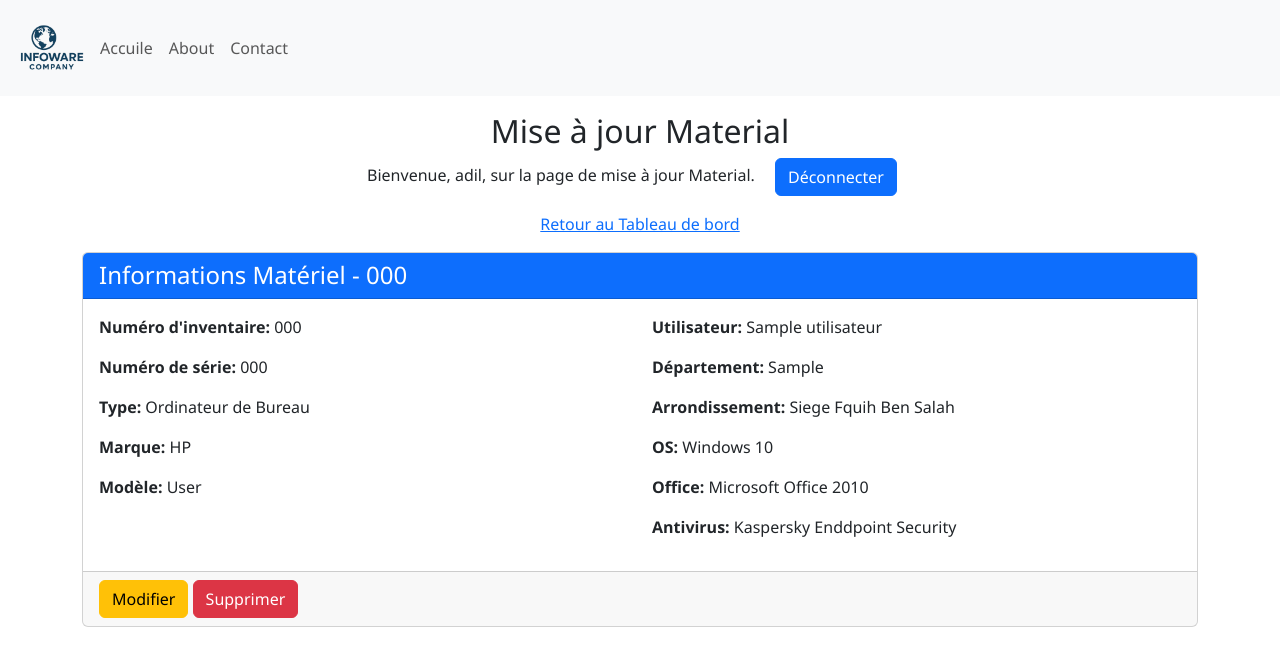
After one commit to the8Proffesional/FLASK, a Flask app: page /detail_material/1 in a window 1280 px wide. The commit adds this page. Shown: the top 666 px of the page. Run offline with Flask 3, Linux system fonts and the light colour scheme; a user stored in the database is signed in; data comes from the database, SQL or seed files in the repository; both versions use the stored data as it was after the commit; tables that the repository leaves empty hold one stand-in row (values such as "Sample post").

Commit message:
add detail material

```diff
--- a/Site/dashbord/material.py
+++ b/Site/dashbord/material.py
@@ -153,7 +153,38 @@ def manage_Materials():
 
     return render_template('Manage_Material.html',  name=session['user'], submitted=False, arrondissements=arrondissements, selected_arrondissement=-1)
 
+@material.route('/detail_material/<int:material_id>', methods=['GET'])
+def detail_material(material_id):
+    if 'user' not in session:
+        return redirect(url_for('adminstration.login'))
+
+    material = Material.query.get_or_404(material_id)
+    model = Model.query.get(material.model_id)
+    type_material = MaterialType.query.get(model.type_material_id)
+    marque = Marque.query.get(model.marque_id)
+    utilisateur = Utilisateur.query.get(material.utilisateur_id)
+    departement = Departement.query.get(utilisateur.departement)
+    arrondissement = Arondissement.query.get(departement.arondissement)
+
+    os_version = OsVersions.query.get(material.os_version_id) if material.os_version_id else None
+    office_version = Officeversions.query.get(material.office_version_id) if material.office_version_id else None
+    antivirus = Antivirus.query.get(material.antivirus_id) if material.antivirus_id else None
+
+    return render_template('detailmaterial.html',
+                           name=session['user'],
+                           material=material,
+                           model=model,
+                           type_material=type_material,
+                           marque=marque,
+                           utilisateur=utilisateur,
+                           departement=departement,
+                           arrondissement=arrondissement,
+                           os_version=os_version,
+                           office_version=office_version,
+                           antivirus=antivirus)
+
 @material.route('/update_material/<int:material_id>', methods=['GET', 'POST'])
+
 def update_material(material_id):
     if 'user' not in session:
         return redirect(url_for('adminstration.login'))
--- a/Site/templates/Manage_Material.html
+++ b/Site/templates/Manage_Material.html
@@ -166,7 +166,7 @@
                           <td> {{ material[2] }} {{ material[3] }} {{ material[1] }}</td>
                           <td>
                             <div class="btn-group float-end" role="group" aria-label="Basic example">
-                            <a href="#" target="blank" class="btn btn-primary">Details</a>
+                            <a href="{{ url_for('material.detail_material', material_id=material[0].id) }}" target="blank" class="btn btn-primary">Details</a>
                             <a href="{{ url_for('material.update_material', material_id=material[0].id) }}" class="btn btn-warning">Modifier</a>
                             <a href="{{ url_for('material.delete_material', material_id=material[0].id) }}" class="btn btn-danger">Supprimer</a>
                         </div>
--- /dev/null
+++ b/Site/templates/detailmaterial.html
@@ -0,0 +1,54 @@
+{% extends 'base.html' %}
+{% block title %} Tableau de bord - Mise à jour Material {% endblock %}
+
+{% block body %}
+<div class="container-fluid">
+    <div class="row">
+        <div class="col-12  my-3">
+            <div class="text-center">
+                <h2>Mise à jour Material</h2>
+                <p>Bienvenue, {{ name }}, sur la page de mise à jour Material. <a class="mx-3 btn btn-primary" href="{{ url_for('admin.logout') }}"">Déconnecter</a></p>
+                <p><a href="{{ url_for('dashbord.dashbord_page') }}">Retour au Tableau de bord</a> </p>
+            </div>
+
+            <div class="container">
+                <div class="card">
+                    <div class="card-header bg-primary text-white">
+                        <h4 class="mb-0">Informations Matériel - {{ material.inventaire_number }}</h4>
+                    </div>
+                    <div class="card-body">
+                        <div class="row">
+                            <div class="col-md-6">
+                                <p><strong>Numéro d'inventaire:</strong> {{ material.inventaire_number }}</p>
+                                <p><strong>Numéro de série:</strong> {{ material.serial_number }}</p>
+                                <p><strong>Type:</strong> {{ type_material.typeMaterial }}</p>
+                                <p><strong>Marque:</strong> {{ marque.MarqueName }}</p>
+                                <p><strong>Modèle:</strong> {{ model.modelname }}</p>
+                            </div>
+                            <div class="col-md-6">
+                                <p><strong>Utilisateur:</strong> {{ utilisateur.nomUtilisateur }}</p>
+                                <p><strong>Département:</strong> {{ departement.departement }}</p>
+                                <p><strong>Arrondissement:</strong> {{ arrondissement.arondissement }}</p>
+                                {% if os_version %}
+                                <p><strong>OS:</strong> {{ os_version.os_version }}</p>
+                                {% endif %}
+                                {% if office_version %}
+                                <p><strong>Office:</strong> {{ office_version.office_version }}</p>
+                                {% endif %}
+                                {% if antivirus %}
+                                <p><strong>Antivirus:</strong> {{ antivirus.antivirus_name }}</p>
+                                {% endif %}
+                            </div>
+                        </div>
+                    </div>
+                    <div class="card-footer">
+                        <a href="{{ url_for('material.update_material', material_id=material.id) }}" class="btn btn-warning">Modifier</a>
+                        <a href="{{ url_for('material.delete_material', material_id=material.id) }}" class="btn btn-danger" onclick="return confirm('Êtes-vous sûr de vouloir supprimer ce matériel ?')">Supprimer</a>
+                    </div>
+                </div>
+
+            </div>
+        </div>
+    </div>
+</div>
+{% endblock %}
```
Also changed, not shown: instance/site.db.
